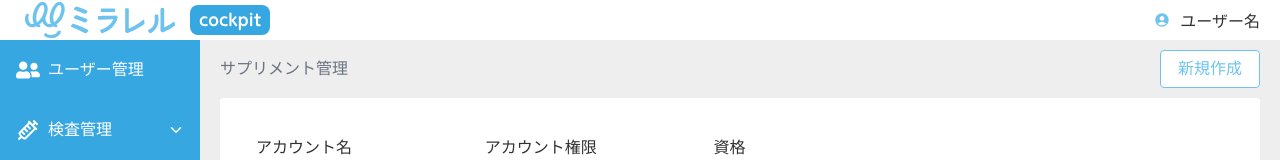
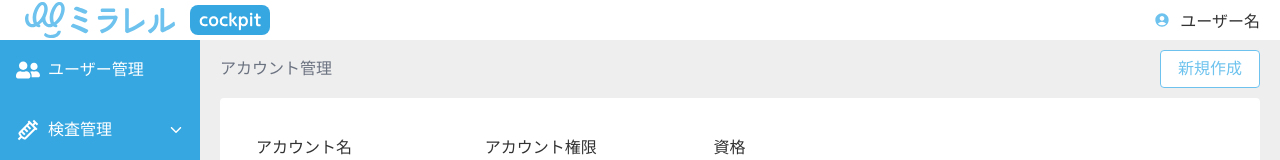
Before and after one commit to ymtakt/nextjs_sample, a Next.js app: page /account-management in a window 1280 px wide. Shown: the top 160 px of the page. Built offline with nearby package versions, Linux system fonts and the light colour scheme.

Commit message:
fix:アカウント管理の誤記訂正

```diff
--- a/src/app/(mypage)/(main)/account-management/page.tsx
+++ b/src/app/(mypage)/(main)/account-management/page.tsx
@@ -44,7 +44,7 @@ export default function AccountManagement() {
     <div className="">
       <div className="px-5 flex justify-between">
         <p className="flex items-center title-cp-medium text-cp-slate-gray">
-          サプリメント管理
+          アカウント管理
         </p>
         <div className="py-2.5">
           <BaseButton
```
